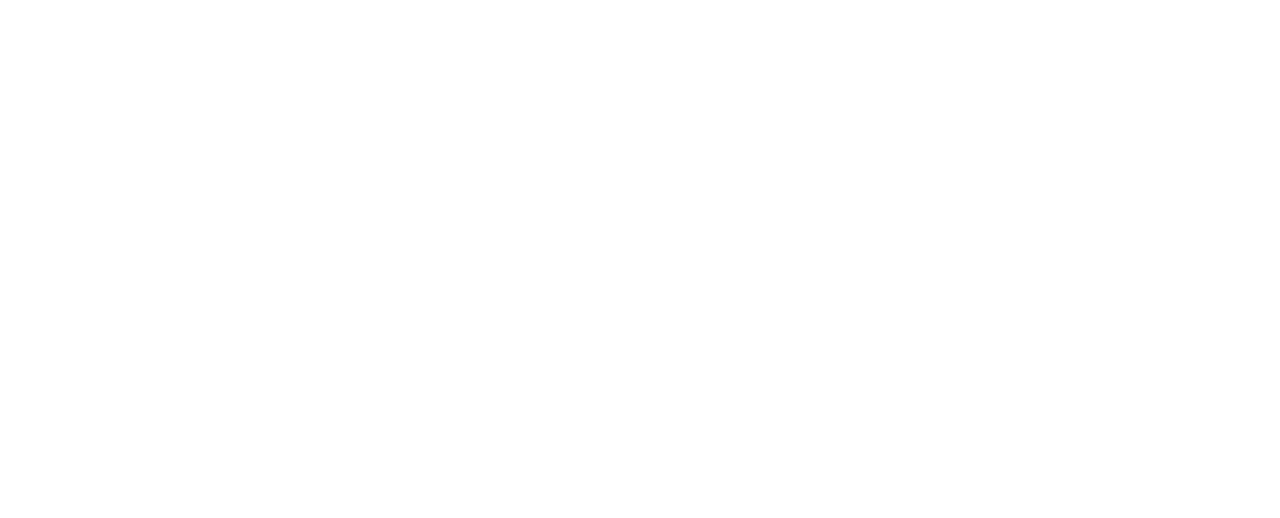
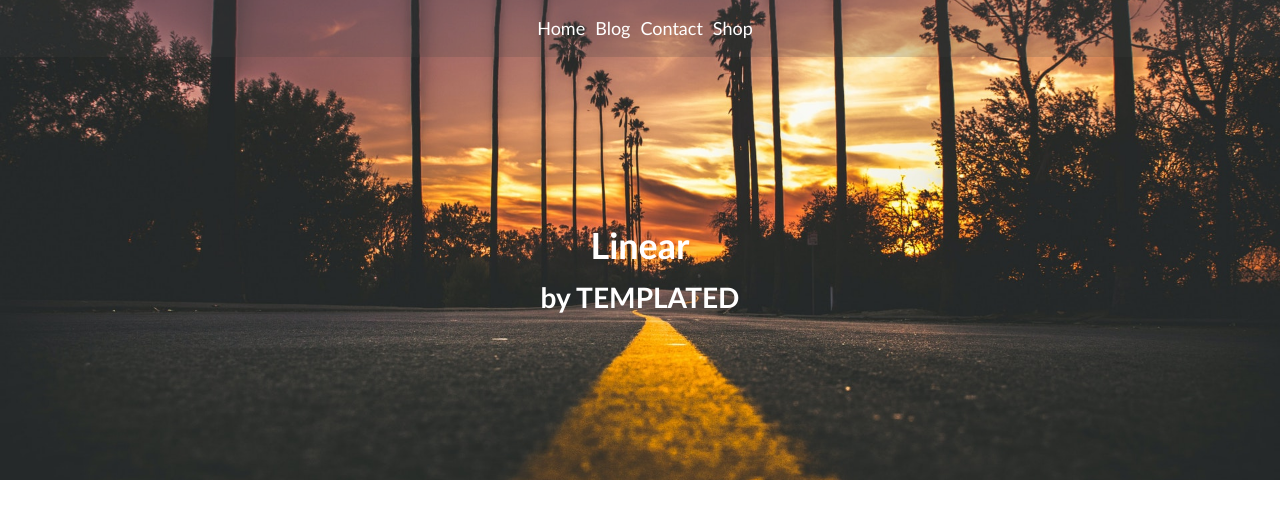
Before and after one commit to dopric/frontend_workshop, a plain HTML site: page projekat-linear/index.html in a window 1280 px wide. Drawn offline with Linux system fonts and the light colour scheme.

Commit message:
header created

```diff
--- a/projekat-linear/index.html
+++ b/projekat-linear/index.html
@@ -10,7 +10,22 @@
 </head>
 
 <body>
+    <header>
+        <section class="topBar">
+            <ul>
+                <li><a href="#">Home</a></li>
+                <li><a href="#">Blog</a></li>
+                <li><a href="#">Contact</a></li>
+                <li><a href="#">Shop</a></li>
+            </ul>
+        </section>
 
+        <section class="title">
+            <h1>Linear</h1>
+            <h3>by TEMPLATED</h3>
+        </section>
+
+    </header>
 
 
 </body>
--- a/projekat-linear/style.css
+++ b/projekat-linear/style.css
@@ -7,7 +7,7 @@
     --white: #fff;
     --gray: #f2f2f2;
     --darkGray: #444;
-    --fontFamily: 'Roboto', sans-serif;
+    --fontFamily:  'Gill Sans', 'Gill Sans MT', Calibri, 'Trebuchet MS', sans-serif;
     --fontSize: 18px;
     --transition: .4s ease;
     --padding: 100px 0;
@@ -18,6 +18,12 @@
     padding: 0;
     box-sizing: border-box;
 }
+li {
+    list-style: none;
+}
+a{
+    text-decoration: none;
+}
 
 body {
     color: var(--text);
@@ -26,3 +32,43 @@ body {
     line-height: 1.6;
     font-weight: 300;
 }
+
+header{
+    background-image: url(img/header.jpg);
+    height: 60vh;
+    background-size: cover;
+    background-position: center;
+    display: flex;
+    flex-direction: column;
+    justify-content: space-between;
+    align-items: center;
+}
+
+.topBar{
+    height: 65px;
+    width: 100%;
+    background-color: rgba(68, 68, 68, 20%);
+    display: flex;
+    justify-content: center;
+    align-items: center;
+}
+.topBar ul{
+    display: flex;
+}
+.topBar li{
+    margin-left: 10px;
+}
+.topBar a{
+    color: var(--white);
+}
+.title{
+    display: flex;
+    flex-direction: column;
+    justify-content: center;
+    align-items: center;
+    color: var(--white);
+    font-size: 1.5rem;
+    width: 100%;
+    height: 100%;
+
+}
```
